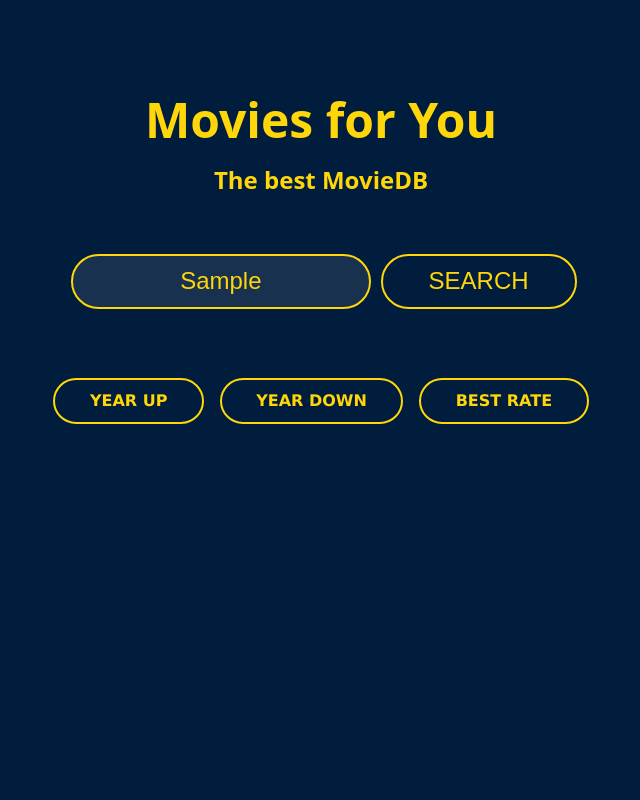
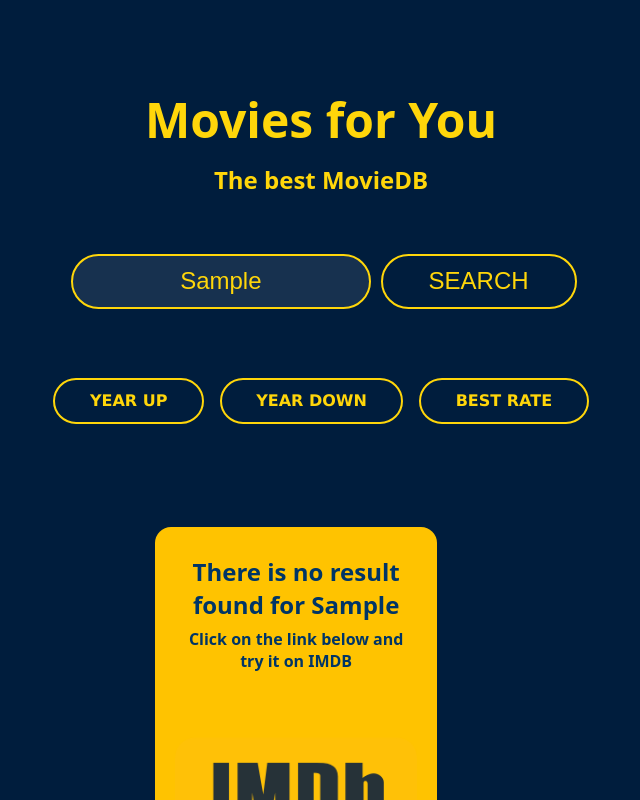
Before and after one commit to samuelaliyari/project-Movie-Database, a plain HTML site: page index.html in a window 1280 px wide. Both pictures are taken after typing "Sample" into the empty fields and a click on the input "SEARCH". Shown: the top 800 px of the page, without its empty margins (319-959 px from the left). Drawn offline with Linux system fonts and the light colour scheme.

Commit message:
bonus added

```diff
--- a/assets/js/main.js
+++ b/assets/js/main.js
@@ -1065,10 +1065,7 @@ function searchMovie() {
     moviesFound = []
     movies.forEach((elt) => {
         if (elt.toString().toLowerCase().includes(searchInput.value.toLowerCase())) {
-            moviesFound.push(elt)
-        }
-    } )
-
+            moviesFound.push(elt);
             moviesFound.forEach((elt) => output.innerHTML += `
             <article>
             <h2>${elt[0]}</h2>
@@ -1078,4 +1075,14 @@ function searchMovie() {
             <h4>${elt[3]}</h4>
             <h4>${elt[5]}</h4>
             </article>`);
+        }else {
+            output.innerHTML = `<div>
+            <h2>There is no result found for ${searchInput.value}</h2>
+            <h4>Click on the link below and try it on IMDB </h4>
+            <a href="https://www.imdb.com/"><img src="./assets/img/imdb.png" alt="imdb logo"></a>
+            </div>`;
         }
+    } )
+
+
+}
--- a/assets/scss/style.scss
+++ b/assets/scss/style.scss
@@ -138,6 +138,38 @@ body {
                         line-height: 140%;
                     }
                 }
+
+                div {
+                    grid-column: 2 /3;
+                    width: 85%;
+                    background-color: #FFC300;
+                    color: #003566;
+                    padding: 6%;
+                    border-radius: 1rem;
+                    transition: all 900ms ease-in-out;
+                    &:hover {
+                        transform: translate(0, -5%);
+                        filter: drop-shadow(0 0.5rem 0.2rem #2f00ff);
+
+                    }
+                    h2 {
+                        font-weight: 700;
+                        margin-block: 3%;
+                        font-size: 1.5rem;
+                    }
+                    h4 {
+                        margin-top: 3%;
+                    }
+                    img {
+                        width: 100%;
+                        transition: all 900ms ease-in-out;
+                        &:hover {
+                            transform: translate(0, -5%);
+                            filter: drop-shadow(0 0.5rem 0.2rem #2f00ff);
+
+                        }
+                    }
+                }
             }
         }
     }
```
Also changed, not shown: index.html (+0 -1 lines), assets/css/style.css, assets/img/imdb.png (added), 1 other file. Lines whose indentation alone changed are shown as unchanged.
